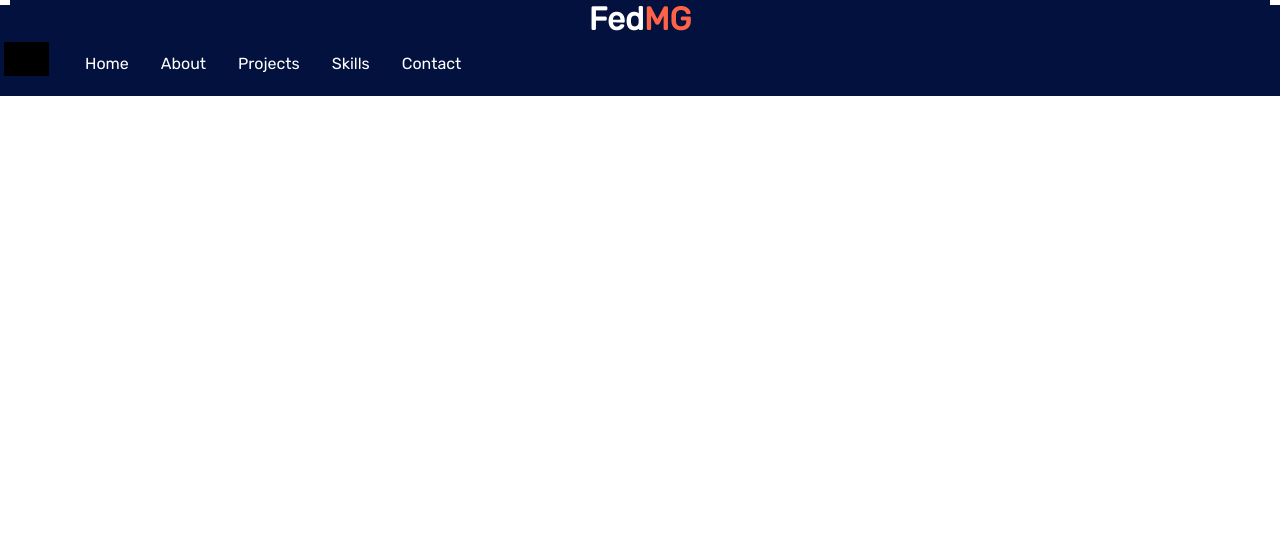
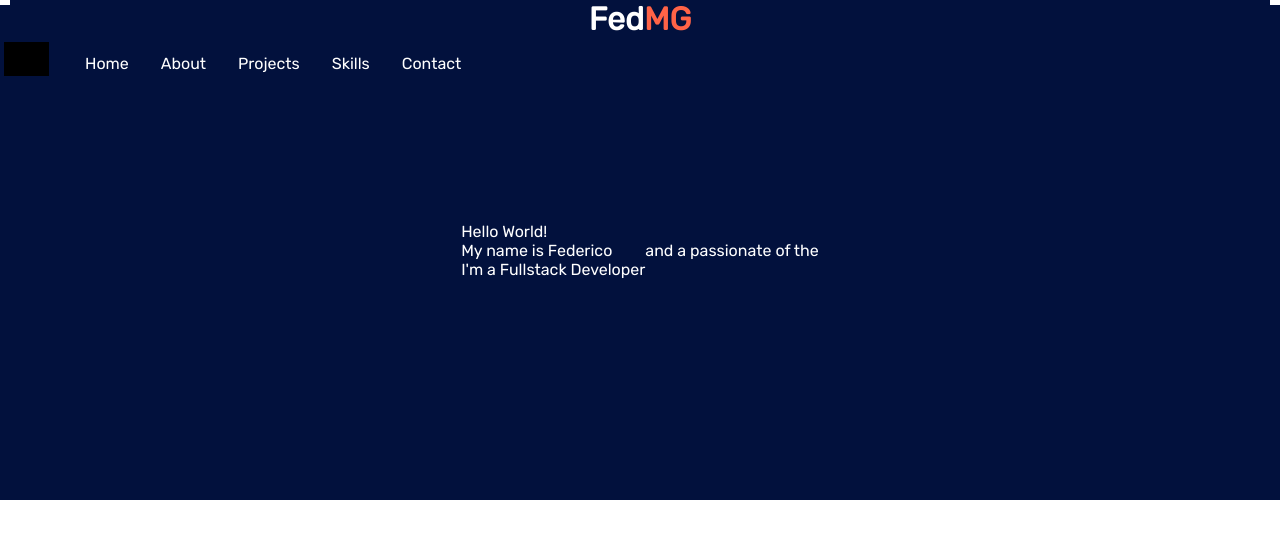
Before and after one commit to FedMG/fedmg-portfolio-v1, a React (Create React App) app: page / in a window 1280 px wide. Shown: the top 538 px of the page. Built offline with nearby package versions, Linux system fonts and the light colour scheme; grey boxes are pictures that could not be loaded.

Commit message:
Create: a Slider component to apply to the text in Home section

```diff
--- a/src/App.js
+++ b/src/App.js
@@ -1,11 +1,13 @@
 import * as React from 'react';
 import Header from './structure/Header.js';
+import Main from './structure/Main.js';
 import './styles/globals.css';
 
 const App = () => {
   return (
     <div className="App">
       <Header />
+      <Main />
       {/* <Main />
     <Footer />  */}
     </div>
--- /dev/null
+++ b/src/routes/Home.js
@@ -0,0 +1,59 @@
+import React from 'react';
+// import Slider from './home/items/Slider.js';
+
+const Home = () => {
+  return (
+    <div style={{ backgroundColor: '#02113d', height: '500px' }}>
+      <div
+        style={{
+          display: 'flex',
+          justifyContent: 'center',
+          alignItems: 'center',
+          height: '100%',
+          color: 'white',
+        }}
+      >
+        <div>
+          <p>
+            <span>Hello World!</span>
+            <br /> My name is <span className="home-title__span">Federico</span>
+          </p>
+          <p className="">
+            I'm a <span className="">Fullstack Developer</span>
+          </p>
+        </div>
+        <div className="">
+          <div className="">
+            <p className="">and a passionate of the</p>
+          </div>
+          {/* <Slider speed="3000" interval="3000">
+            <div
+              style={{
+                minWidth: '100%',
+                overflow: 'hidden',
+                transition: '0.3s ease all',
+                zIndex: '20',
+                position: 'relative',
+              }}
+            >
+              <p>It World</p>
+            </div>
+            <div
+              style={{
+                minWidth: '100%',
+                overflow: 'hidden',
+                transition: '0.3s ease all',
+                zIndex: '20',
+                position: 'relative',
+              }}
+            >
+              <p>Software Engineer</p>
+            </div>
+          </Slider> */}
+        </div>
+      </div>
+    </div>
+  );
+};
+
+export default Home;
--- /dev/null
+++ b/src/routes/home/funcionalities/interval.js
@@ -0,0 +1,6 @@
+const addIntervals = (containerInterval, serveObject, getInterval) => {
+  const { container } = serveObject();
+  containerInterval = getInterval();
+};
+
+export default addIntervals;
--- /dev/null
+++ b/src/routes/home/items/Slider.js
@@ -0,0 +1,40 @@
+import React from 'react';
+import setNext from '../funcionalities/move.js';
+import addIntervals from '../funcionalities/interval.js';
+const { useRef, useEffect, useCallback } = React;
+
+const Slider = ({ children, speed = '500', interval = '3500' }) => {
+  const slider = useRef(null);
+  const intervals = useRef(null);
+
+  const serveObject = () => {
+    return {
+      sliderElem: slider.current.children,
+      containerStyle: slider.current.style,
+      container: slider.current,
+    };
+  };
+
+  const next = useCallback(() => {
+    const { sliderElem } = serveObject();
+    if (sliderElem.length > 0) {
+      setNext(speed, serveObject);
+    }
+  }, [speed]);
+
+  useEffect(() => {
+    addIntervals(intervals.current, serveObject, () =>
+      setInterval(() => next(), interval)
+    );
+  }, [interval, next]);
+
+  return (
+    <div style={{ position: 'relative' }}>
+      <div style={{ display: 'flex', flexWrap: 'nowrap' }} ref={slider}>
+        {children}
+      </div>
+    </div>
+  );
+};
+
+export default Slider;
--- a/src/structure/Main.js
+++ b/src/structure/Main.js
@@ -1,3 +1,4 @@
+import React from 'react';
 import Home from '../routes/Home.js';
 
 const Main = () => {
@@ -5,8 +6,7 @@ const Main = () => {
     <main className="Main">
       <Home />
       {/* <About />
-      <Projects /> */}
-      {/*
+      <Projects />
       <Skills />
       <Contact />*/}
     </main>
```
Also changed, not shown: src/routes/home/funcionalities/move.js (added, +21 -0 lines), src/routes/home/funcionalities/utils.js (added, +8 -0 lines), src/routes/styles/home.css (added).
